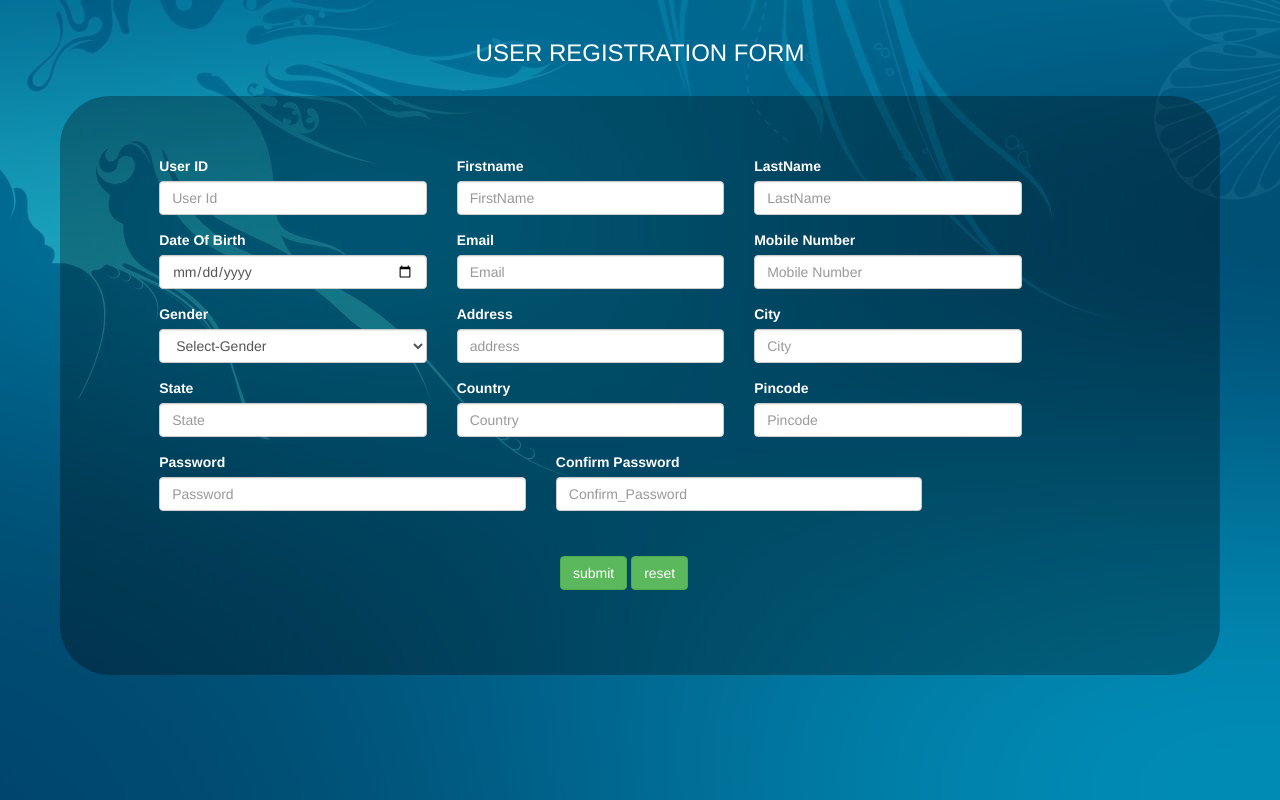
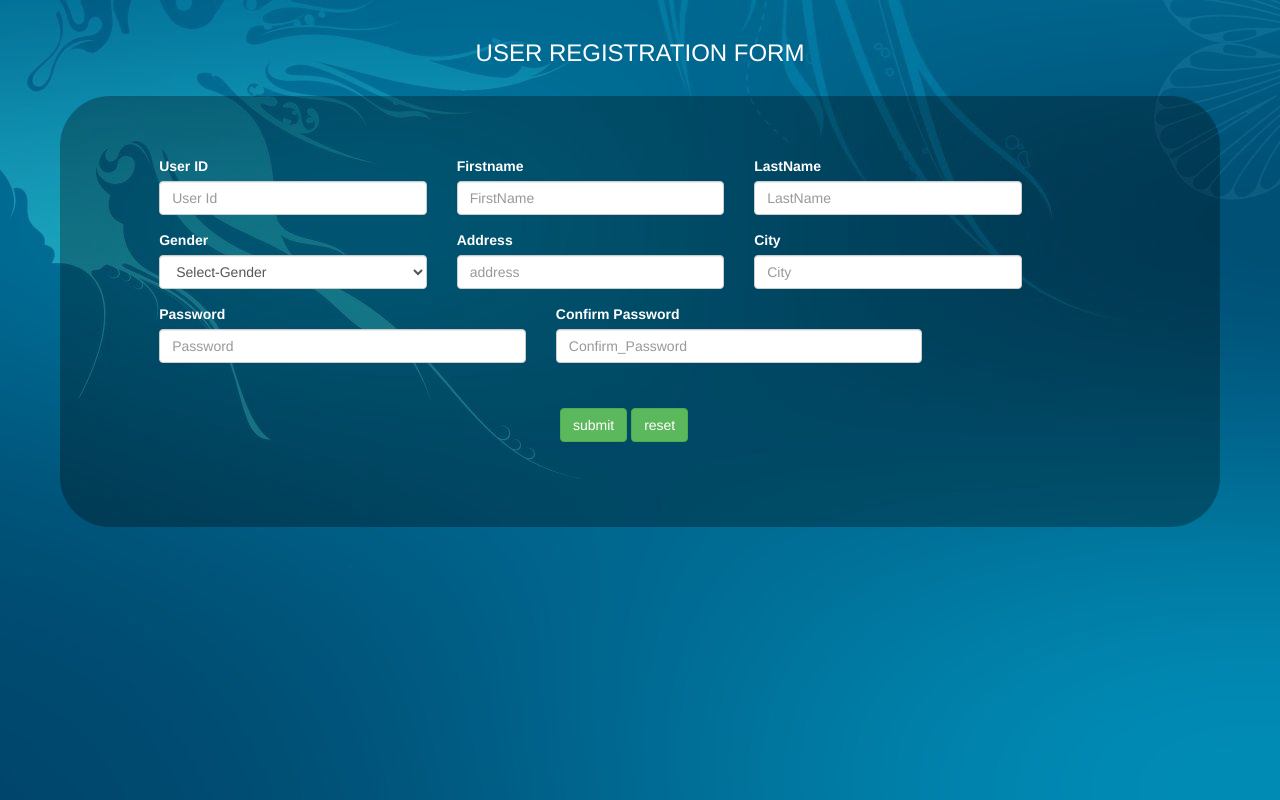
Before and after one commit to TejasP07/User-Management-System-with-admin-Panel, a PHP site: page /pages/user_registration.php in a window 1280 px wide. Run offline with PHP 8.4, Linux system fonts and the light colour scheme.

Commit message:
Update user_registration.php

```diff
--- a/pages/user_registration.php
+++ b/pages/user_registration.php
@@ -25,26 +25,7 @@
               </div>
             </div>
           </div>
-          <div class="row">
-            <div class="col-lg-3 col-lg-offset-1">
-              <div class="form-group">
-                <label>Date Of Birth</label>
-                <input type="date" name="Date_Of_Birth" class="form-control" placeholder="Date Of Birth">
-              </div>
-            </div>
-            <div class="col-lg-3">
-              <div class="form-group">
-                <label>Email</label>
-                <input type="email" name="email" class="form-control" placeholder="Email">
-              </div>
-            </div>
-            <div class="col-lg-3">
-              <div class="form-group">
-                <label>Mobile Number</label>
-                <input type="tel" name="Mobile_Number" class="form-control" placeholder="Mobile Number">
-              </div>
-            </div>
-          </div>
+
           <div class="row">
             <div class="col-lg-3 col-lg-offset-1">
               <div class="form-group">
@@ -69,26 +50,7 @@
               </div>
             </div>
           </div>
-          <div class="row">
-            <div class="col-lg-3 col-lg-offset-1">
-              <div class="form-group">
-                <label>State</label>
-                <input type="text" name="State" class="form-control" placeholder="State">
-              </div>
-            </div>
-            <div class="col-lg-3">
-              <div class="form-group">
-                <label>Country</label>
-                <input type="text" name="Country" class="form-control" placeholder="Country">
-              </div>
-            </div>
-            <div class="col-lg-3">
-              <div class="form-group">
-                <label>Pincode</label>
-                <input type="number" name="pincode" class="form-control" placeholder="Pincode">
-              </div>
-            </div>
-          </div>
+
           <div class="row">
             <div class="col-lg-4 col-lg-offset-1">
               <div class="form-group">
```
